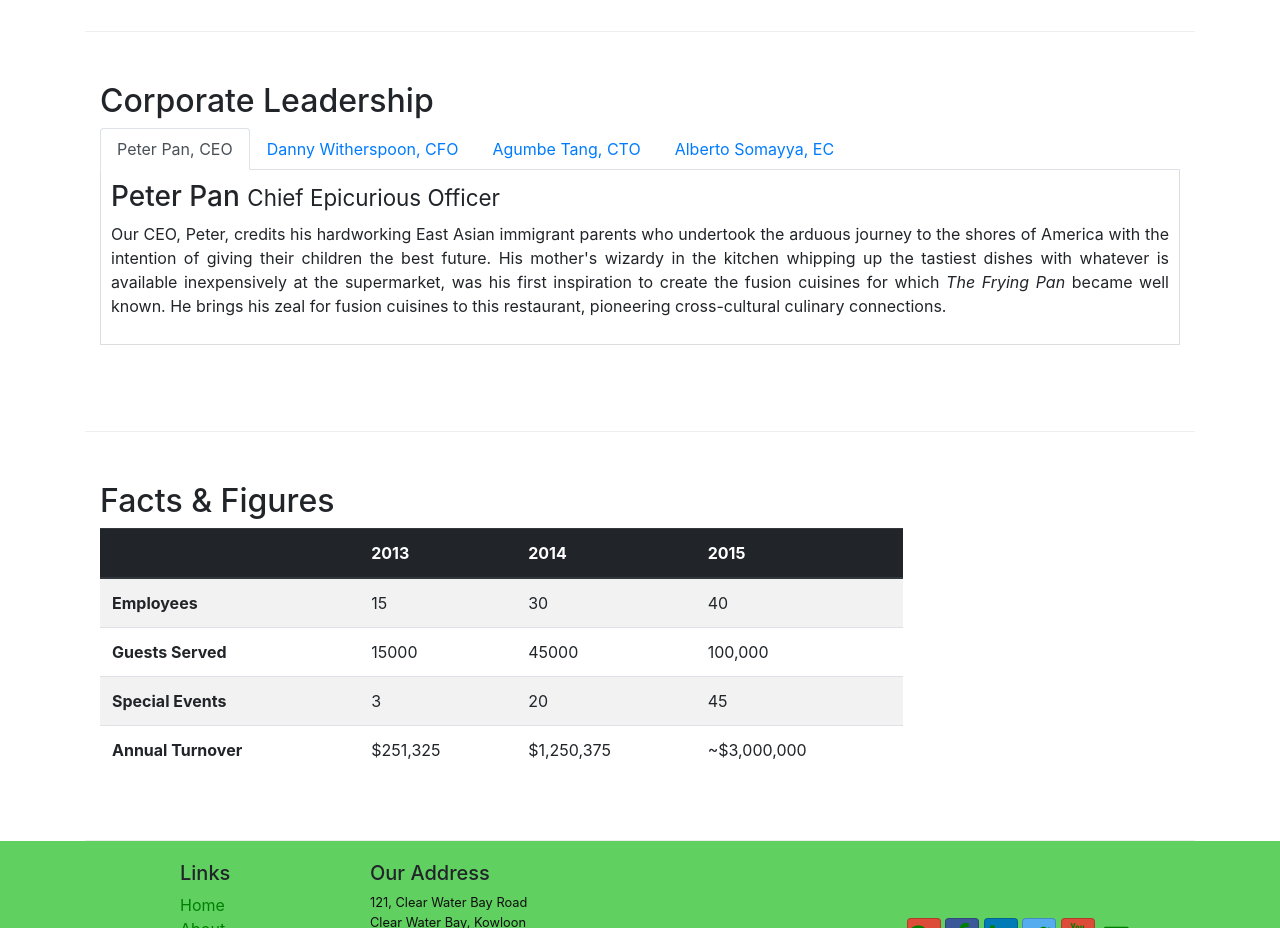
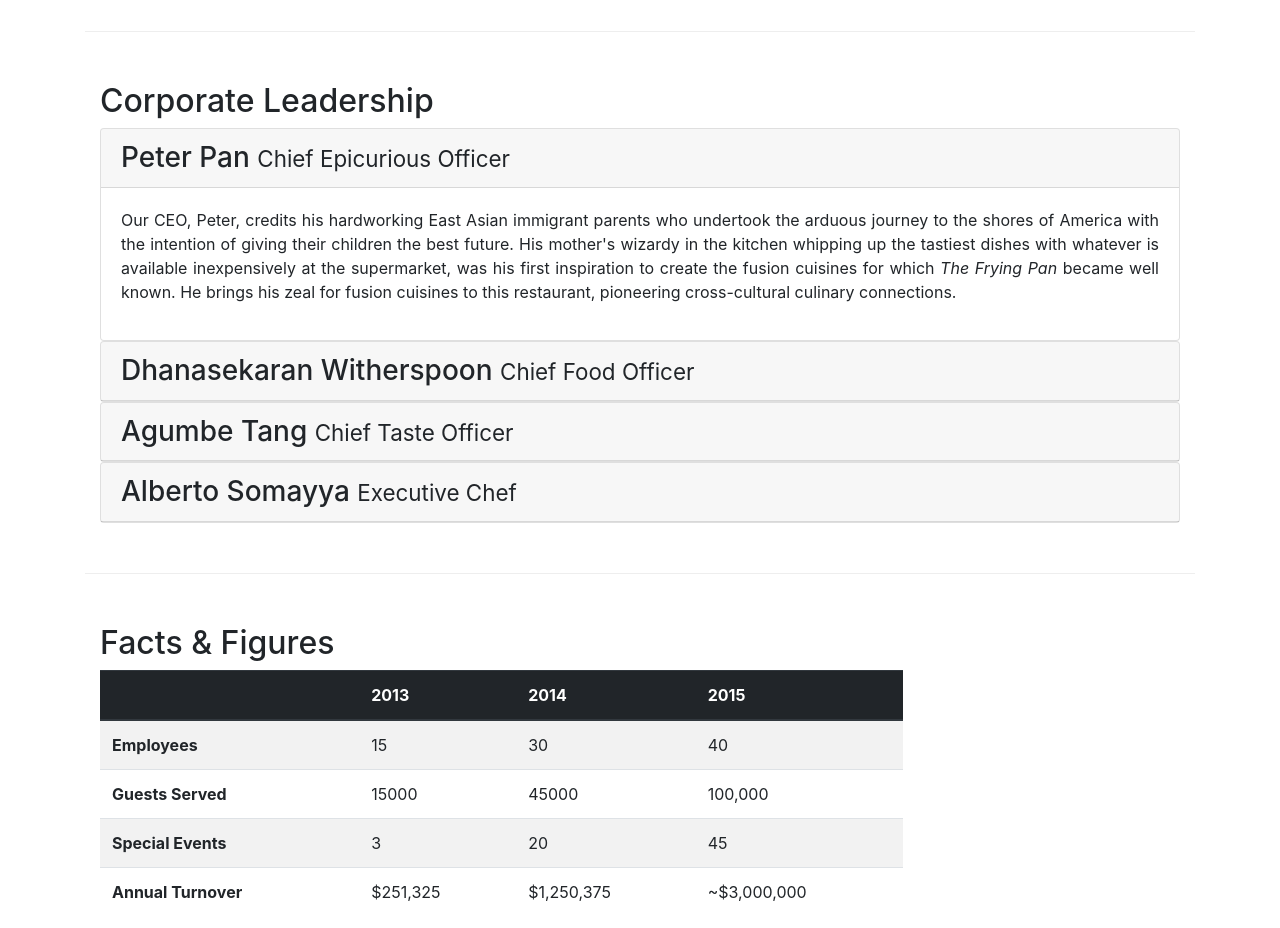
Before and after one commit to kean7296/bootstrap, a website: page aboutus.html in a window 1280 px wide. Shown: the part 940-1868 px from the top of the page. Drawn offline with nearby package versions, Linux system fonts and the light colour scheme.

Commit message:
accordion

```diff
--- a/aboutus.html
+++ b/aboutus.html
@@ -39,7 +39,7 @@
                     <h1>Ristorante con Fusion</h1>
                     <p>We take inspiration from the World's best cuisines, and create a unique fusion experience. Our lipsmacking creations will tickle your culinary senses!</p>
                 </div>
-                <div class="col-12 col-sm align-self-center">
+                <div class="col-12 col-sm align-self-center text-center text-sm-left">
                     <img src="img/logo.png" alt="logo" class="img-fluid">
                 </div>
             </div>
@@ -99,43 +99,62 @@
         <div class="row row-content">
             <div class="container">
                 <h2>Corporate Leadership</h2>
-                <ul class="nav nav-tabs">
-                    <li class="nav-item">
-                        <a href="#peter" role="tab" data-toggle="tab" class="nav-link active">Peter Pan, CEO</a>
-                    </li>
-                    <li class="nav-item">
-                        <a href="#danny" role="tab" data-toggle="tab" class="nav-link">Danny Witherspoon, CFO</a>
-                    </li>
-                    <li class="nav-item">
-                        <a href="#agumbe" role="tab" data-toggle="tab" class="nav-link">Agumbe Tang, CTO</a>
-                    </li>
-                    <li class="nav-item">
-                        <a href="#alberto" role="tab" data-toggle="tab" class="nav-link">Alberto Somayya, EC</a>
-                    </li>
-                </ul>
-                <div class="tab-content">
-                    <div class="tab-pane fade show active" role="tabpanel" id="peter">
-                        <h3>Peter Pan <small>Chief Epicurious Officer</small></h3>
-                        <p class="text-justify">Our CEO, Peter, credits his hardworking East Asian immigrant parents who undertook the arduous journey to the shores of America with the intention of giving their children the best future. His mother's wizardy in the kitchen whipping
-                            up the tastiest dishes with whatever is available inexpensively at the supermarket, was his first inspiration to create the fusion cuisines for which <em>The Frying Pan</em> became well known. He brings his zeal for fusion
-                            cuisines to this restaurant, pioneering cross-cultural culinary connections.</p>
+                <div id="accordion">
+                    <div class="card">
+                        <div class="card-header" role="tab" id="peterhead">
+                            <h3 class="mb-0">
+                                <a data-toggle="collapse" data-target="#peter">Peter Pan <small>Chief Epicurious Officer</small></a>
+                            </h3>
+                        </div>
+                        <div class="collapse show" data-parent="#accordion" id="peter">
+                            <div class="card-body">
+                                <p class="text-justify">Our CEO, Peter, credits his hardworking East Asian immigrant parents who undertook the arduous journey to the shores of America with the intention of giving their children the best future. His mother's wizardy in the kitchen
+                                    whipping up the tastiest dishes with whatever is available inexpensively at the supermarket, was his first inspiration to create the fusion cuisines for which <em>The Frying Pan</em> became well known. He brings his
+                                    zeal for fusion cuisines to this restaurant, pioneering cross-cultural culinary connections.</p>
+                            </div>
+                        </div>
                     </div>
 
-                    <div class="tab-pane fade" id="danny" role="tabpanel">
-                        <h3>Dhanasekaran Witherspoon <small>Chief Food Officer</small></h3>
-                        <p class="text-justify">Our CFO, Danny, as he is affectionately referred to by his colleagues, comes from a long established family tradition in farming and produce. His experiences growing up on a farm in the Australian outback gave him great appreciation
-                            for varieties of food sources. As he puts it in his own words, <em>Everything that runs, wins, and everything that stays, pays!</em></p>
+                    <div class="card">
+                        <div class="card-header" role="tab" id="dannyhead">
+                            <h3 class="mb-0">
+                                <a data-toggle="collapse" data-target="#danny">Dhanasekaran Witherspoon <small>Chief Food Officer</small></a>
+                            </h3>
+                        </div>
+                        <div class="collapse" id="danny" data-parent="#accordion">
+                            <div class="card-body">
+                                <p class="text-justify">Our CFO, Danny, as he is affectionately referred to by his colleagues, comes from a long established family tradition in farming and produce. His experiences growing up on a farm in the Australian outback gave him great
+                                    appreciation for varieties of food sources. As he puts it in his own words, <em>Everything that runs, wins, and everything that stays, pays!</em></p>
+                            </div>
+                        </div>
                     </div>
 
-                    <div class="tab-pane fade" role="tabpanel" id="agumbe">
-                        <h3>Agumbe Tang <small>Chief Taste Officer</small></h3>
-                        <p class="text-justify">Blessed with the most discerning gustatory sense, Agumbe, our CTO, personally ensures that every dish that we serve meets his exacting tastes. Our chefs dread the tongue lashing that ensues if their dish does not meet his exacting
-                            standards. He lives by his motto, <em>You click only if you survive my lick.</em></p>
+
+                    <div class="card">
+                        <div class="card-header" role="tab" id="agumbehead">
+                            <h3 class="mb-0">
+                                <a data-toggle="collapse" data-target="#agumbe">Agumbe Tang <small>Chief Taste Officer</small></a>
+                            </h3>
+                        </div>
+                        <div class="collapse" id="agumbe" data-parent="#accordion">
+                            <div class="card-body">
+                                <p class="text-justify">Blessed with the most discerning gustatory sense, Agumbe, our CTO, personally ensures that every dish that we serve meets his exacting tastes. Our chefs dread the tongue lashing that ensues if their dish does not meet his
+                                    exacting standards. He lives by his motto, <em>You click only if you survive my lick.</em></p>
+                            </div>
+                        </div>
                     </div>
 
-                    <div class="tab-pane fade" role="tabpanel" id="alberto">
-                        <h3>Alberto Somayya <small>Executive Chef</small></h3>
-                        <p class="text-justify">Award winning three-star Michelin chef with wide International experience having worked closely with whos-who in the culinary world, he specializes in creating mouthwatering Indo-Italian fusion experiences. He says, <em>Put together the cuisines from the two craziest cultures, and you get a winning hit! Amma Mia!</em></p>
+                    <div class="card">
+                        <div class="card-header">
+                            <h3 class="mb-0">
+                                <a data-toggle="collapse" data-target="#alberto">Alberto Somayya <small>Executive Chef</small></a>
+                            </h3>
+                        </div>
+                        <div class="collapse" data-parent="#accordion" id="alberto">
+                            <div class="card-body">
+                                <p class="text-justify">Award winning three-star Michelin chef with wide International experience having worked closely with whos-who in the culinary world, he specializes in creating mouthwatering Indo-Italian fusion experiences. He says, <em>Put together the cuisines from the two craziest cultures, and you get a winning hit! Amma Mia!</em></p>
+                            </div>
+                        </div>
                     </div>
                 </div>
             </div>
```
Also changed, not shown: contactus.html (+1 -1 lines), index.html (+1 -1 lines).
